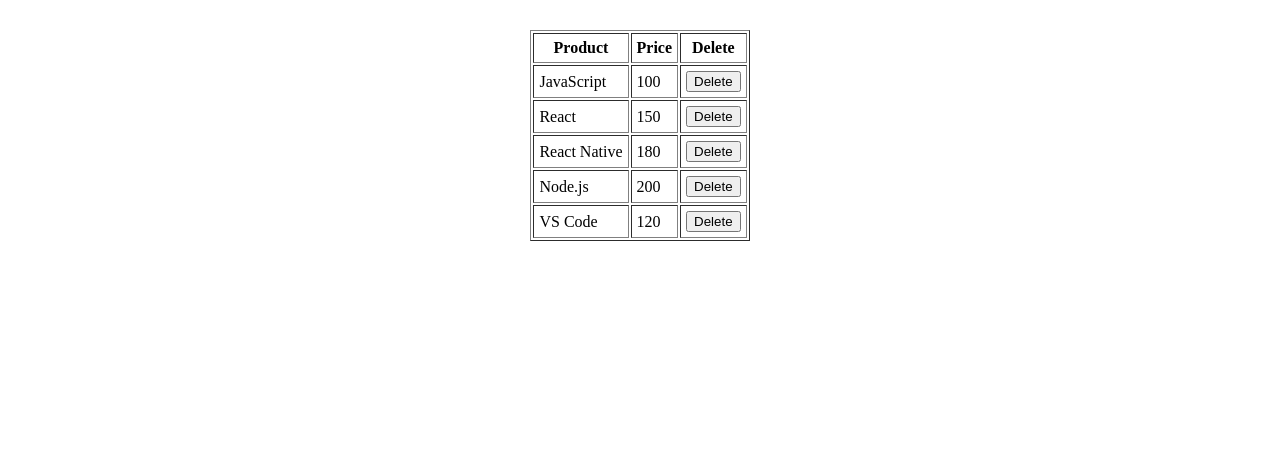
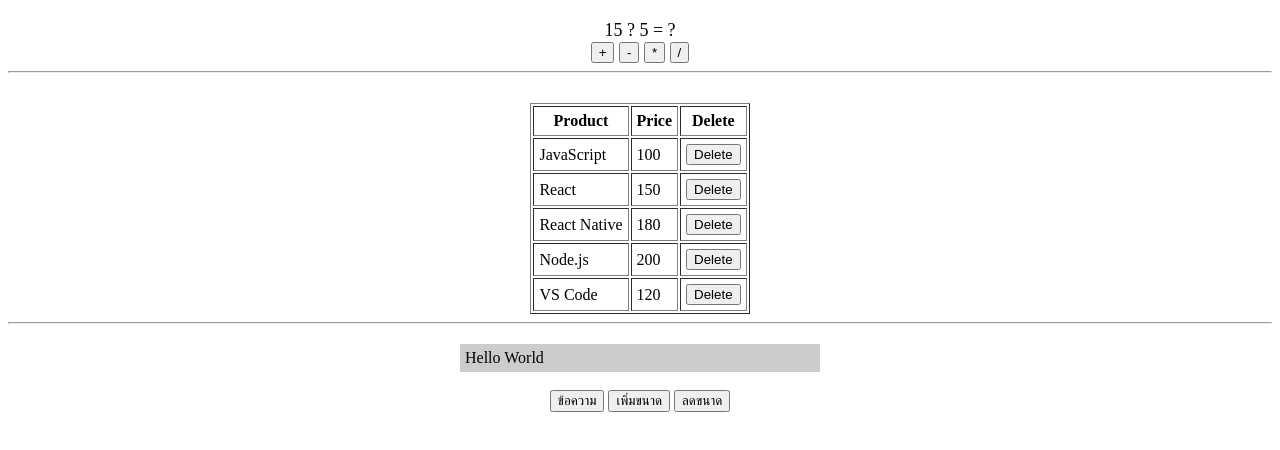
Before and after one commit to jayrboy/app2-component, a React (Create React App) app: page / in a window 1280 px wide. Shown: the top 450 px of the page. Built offline with nearby package versions, Linux system fonts and the light colour scheme.

Commit message:
Add StateFunc

```diff
--- a/src/App.js
+++ b/src/App.js
@@ -2,13 +2,18 @@
 // import Calendar from './components/class-component'
 // import { Button } from './components/class-component'
 // import { EvenData, EvenData2, Table } from './components/EvenData'
-// import RefsFunc from './components/RefsFunc'
+import RefsFunc from './components/RefsFunc'
 import RefsArray from './components/RefsArray'
+import StateFunc from './components/StateFunc'
 
 function App() {
   return (
     <>
+      <RefsFunc />
+      <hr />
       <RefsArray />
+      <hr />
+      <StateFunc />
     </>
   )
 }
--- /dev/null
+++ b/src/components/StateFunc.js
@@ -0,0 +1,39 @@
+import { useState } from 'react'
+
+const StateFunc = () => {
+  let [text, setText] = useState('Hello World')
+  let [size, setSize] = useState(16)
+
+  const onClickSetText = () => {
+    let t = prompt('กำหนดข้อความ')
+    if (t) {
+      setText(t)
+    }
+  }
+
+  const onClickZoomIn = () => {
+    let newSize = size + 1
+    setSize(newSize)
+  }
+
+  let msgboxSyle = {
+    display: 'inline-block',
+    width: 350,
+    fontSize: size, //ใช้ค่าจาก State
+    backgroundColor: '#ccc',
+    padding: 5,
+    textAlign: 'left',
+  }
+
+  return (
+    <div style={{ textAlign: 'center', marginTop: 20 }}>
+      <div style={msgboxSyle}>{text}</div>
+      <br />
+      <br />
+      <button onClick={onClickSetText}>ข้อความ</button>&nbsp;
+      <button onClick={onClickZoomIn}>เพิ่มขนาด</button>&nbsp;
+      <button onClick={() => setSize(size - 1)}>ลดขนาด</button>
+    </div>
+  )
+}
+export default StateFunc
```
